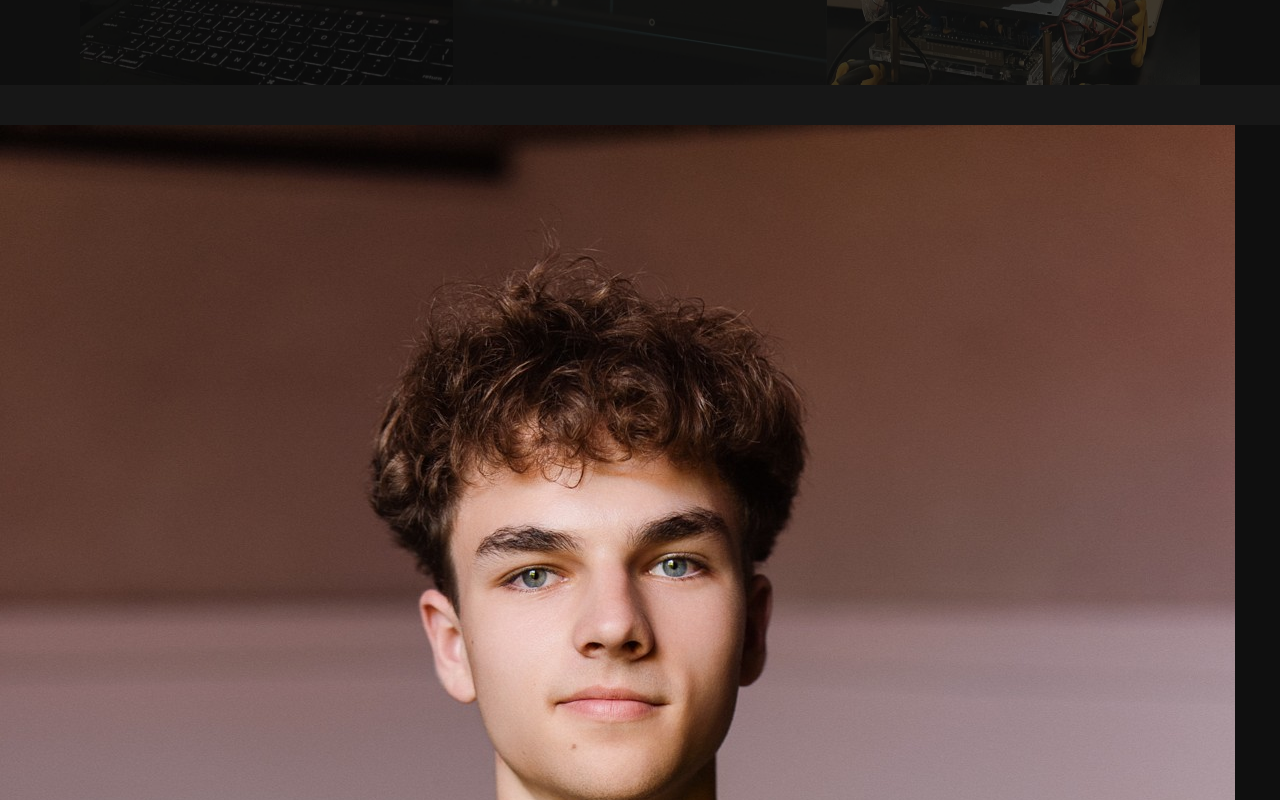
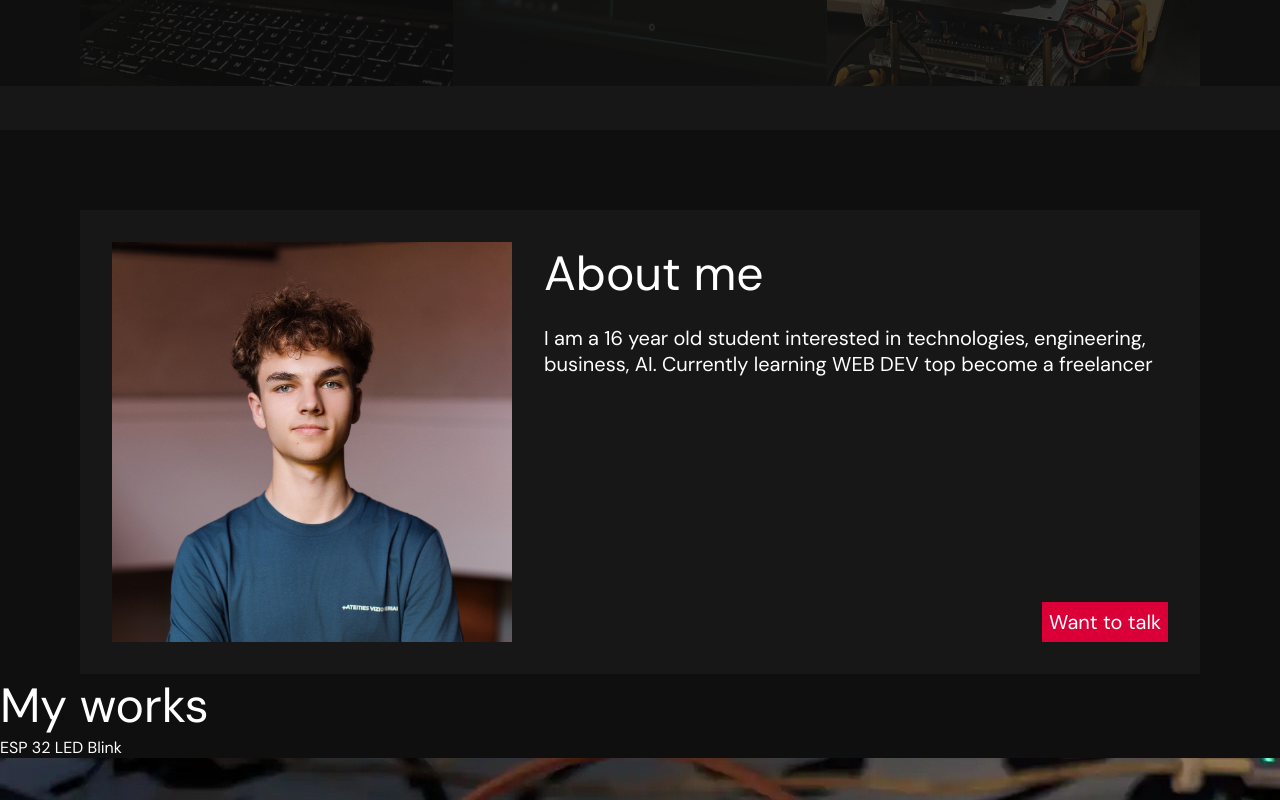
Before and after one commit to MrMengOG/portfolio-site, a plain HTML site: page index.html in a window 1280 px wide. Shown: the part 720-1520 px from the top of the page. Drawn offline with Linux system fonts and the light colour scheme; a web font is replaced by a local one.

Commit message:
about section

```diff
--- a/css/styles.css
+++ b/css/styles.css
@@ -9,13 +9,13 @@
     --textColor: #ffffff;
 
     --text-sm: 0.875rem;
-    --text-base: 1rem;
-    --text-lg: 1.5rem;
+    --text-base: 1.25rem;
+    --text-lg: 3rem;
     --text-xl: 4rem;
 
     --space-sm: 0.75rem;
-    --space-md: 1rem;
-    --space-lg: 2rem;
+    --space-md: 2rem;
+    --space-lg: 5rem;
 
     --spaceFromSide: 5rem;
 
@@ -147,3 +147,61 @@ a {
     background-color: var(--areaBackColor);
     height: calc(2*var(--space-sm) + var(--text-base));
 }
+
+.about {
+    margin: 0 var(--spaceFromSide);
+    margin-top: var(--space-lg);
+    width: var(--sectionWidth);
+}
+
+.about-area {
+    display: flex;
+    background-color: var(--areaBackColor);
+    padding: var(--space-md);
+    gap: var(--space-md);
+}
+
+#profile-img {
+    display: block;
+    margin: 0;
+    height: 50dvh;
+}
+
+.about__text {
+    display: flex;
+    flex-direction: column;
+}
+
+.section-header {
+    font-size: var(--text-lg);
+}
+
+.about__text-bio {
+    font-size: var(--text-base);
+}
+
+.about__right {
+    display: flex;
+    flex-direction: column;
+    justify-content: space-between;
+}
+
+.btn {
+    display: flex;
+    justify-content: center;
+    align-items: center;
+    padding: 5px;
+    color: var(--textColor);
+    font-size: var(--text-base);
+    background-color: var(--accentColor);
+    width: fit-content;
+    border: 2px solid var(--accentColor);
+}
+
+.btn:hover {
+    transform: scale(1.01);
+}
+
+#about__btn {
+    margin-left: auto;
+}
--- a/index.html
+++ b/index.html
@@ -17,6 +17,7 @@
             </ul>
         </nav>
     </header>
+
     <main>
         <section class="hero" id="hero">
             <div class="carousel">
@@ -58,18 +59,22 @@
             </div>
         </section>
         <div class="hero__end-block"></div>
+
         <section class="about" id="about">
             <div class="about-area">
                 <div class="about__image">
                     <img id="profile-img" src="/assets/images/profile.jpg" alt="Profile-image">
                 </div>
-                <div class="about__text">
-                    <header class="section-header about__text-header">About me</header>
-                    <p class="about__text-bio">I am a 16 year old student interested in technologies, engineering, business, AI. Currently learning WEB DEV top become a freelancer</p>
-                    <a class="btn about__btn" href="/pages/contact.html">Want to talk</a>
+                <div class="about__right">
+                    <div class="about__text">
+                        <header class="section-header about__text-header">About me</header>
+                        <p class="about__text-bio">I am a 16 year old student interested in technologies, engineering, business, AI. Currently learning WEB DEV top become a freelancer</p>
+                    </div>
+                    <a class="btn" id="about__btn" href="/pages/contact.html">Want to talk</a>
                 </div>
             </div>
         </section>
+
         <section class="projects" id="projects">
             <div class="project__area">
                 <header class="project__header section-header">My works</header>
@@ -89,6 +94,7 @@
             </div>
         </section>
     </main>
+
     <footer class="footer">
         <span class="footer__header">Lets connect</span>
         <ul class="footer__social-links">
```
